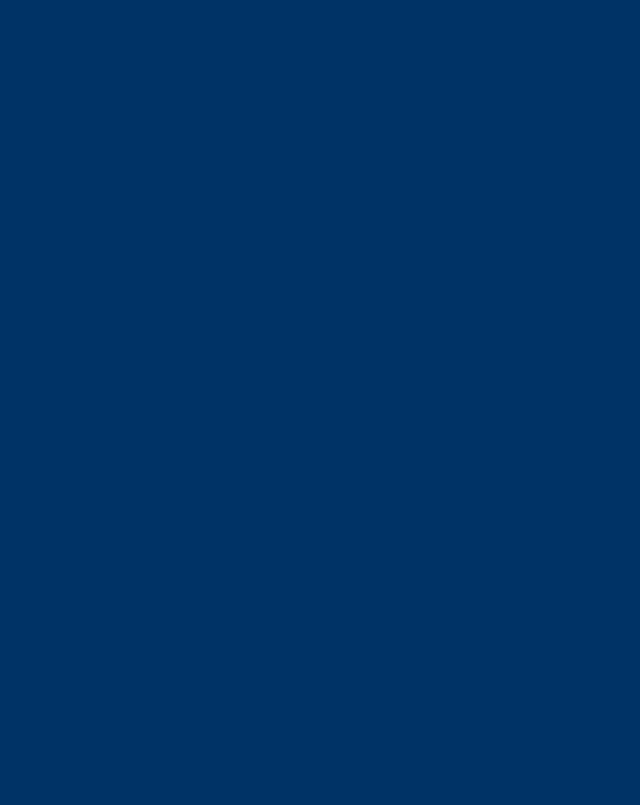
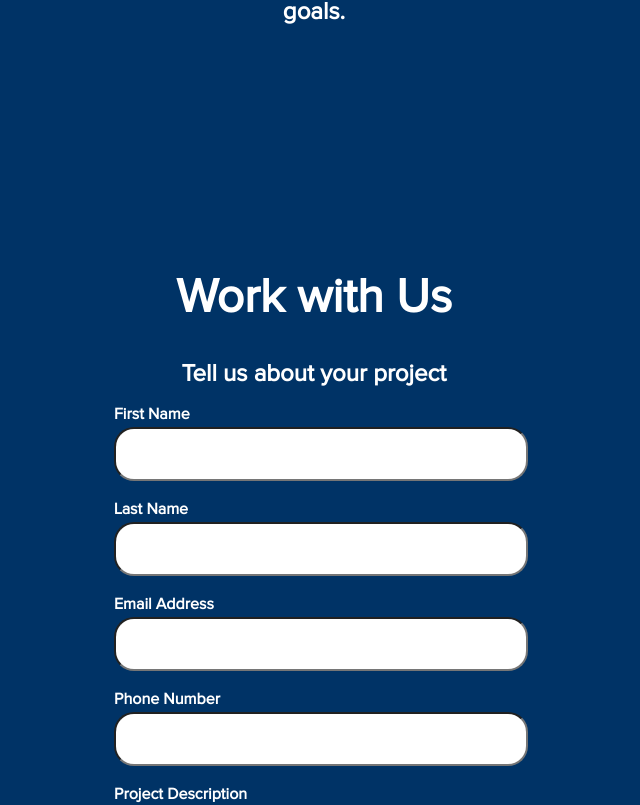
Before and after one commit to sharpk1/landing-page, a React (Create React App) app: page / in a window 1280 px wide. Shown: the part 1990-2795 px from the top of the page, without its empty margins (326-966 px from the left). Before the commit the page ends 1840 px from the top, so only its background shows below. Built offline with nearby package versions, Linux system fonts and the light colour scheme.

Commit message:
add about us content and contact form

```diff
--- a/src/MainPage.jsx
+++ b/src/MainPage.jsx
@@ -5,7 +5,9 @@ import { Element } from "react-scroll";
 import ScrollProgress from "./ScrollProgress";
 import { CiMobile4, CiMonitor, CiDatabase } from "react-icons/ci";
 import { RiShip2Line } from "react-icons/ri";
+import { Link } from 'react-scroll';
 import "./MainPage.css";
+import ProjectForm from "./ProjectForm";
 
 const MainPage = () => {
   const [fadeIn, setFadeIn] = useState(false);
@@ -102,17 +104,25 @@ const MainPage = () => {
   return (
     <>
       <Navbar />
+      <Element name="home">
       <ScrollProgress />
+      </Element>
       <MouseScroll />
+
       <div className="main-page">
         <div className={`main-page-content ${fadeIn ? "fade-in" : ""}`}>
+
           <h1 className={`main-page-title ${fadeIn ? "fade-in" : ""}`}>
             Welcome from Altiro!
           </h1>
+
           <p className="main-page-description">
             Let's make your idea a reality.
           </p>
-          <button className="main-page-button">Get Started</button>
+          <Link activeClass="active" className="navlink" to="home" spy={true} smooth={true} duration={500}>
+            <button className="main-page-button">Get Started</button>
+          </Link>
+
         </div>
       </div>
       <br />
@@ -155,19 +165,6 @@ const MainPage = () => {
               <div className="main-page-title fade-in">Mobile application development</div>
             )}
           </div>
-          {/* <div className="slide-item">
-            <CiMonitor color="white" size={100} />
-          </div>
-          <div className="slide-item">
-            <RiShip2Line
-              color="white"
-              size={100}
-              style={{ transform: showIcons ? "translateX(-300px)" : "none" }}
-            />
-          </div>
-          <div className="slide-item">
-            <CiDatabase color="white" size={100} />
-          </div> */}
         </div>
         <div>
         <div className="slide-item"  ref={monitorRef}>
@@ -237,7 +234,58 @@ const MainPage = () => {
           About Us
         </h1>
       </Element>
+      <h2
+  style={{
+    maxWidth: "900px",
+    margin: "0 auto",
+    color: "white",
+    marginTop: "20px",
+    marginBottom: "20px",
+    lineHeight: "1.5",
+    textAlign: "center"
+  }}
+>
+  Altiro LLC is a top-notch software consulting firm that specializes in web development, mobile development, backend/databases, and cloud infrastructure/devops. Our team of experts delivers cutting-edge solutions customized to your needs. Get in touch with us to discuss your software development goals.
+</h2>
 
+      <br />
+        <br />
+        <br />
+        <br />
+        <br />
+        <br />
+        <br />
+        <br />
+        <br />
+        <br />
+        <br />
+        <br />
+      <Element name="work">
+      <h1
+          style={{
+            flexWrap: "wrap",
+            alignContent: "space-between",
+            display: "flex",
+            justifyContent: "center",
+          }}
+          className={`main-page-title ${fadeIn ? "fade-in" : ""}`}
+        >
+          Work with Us
+        </h1>
+      </Element>
+      <ProjectForm/>
+      <br />
+        <br />
+        <br />
+        <br />
+        <br />
+        <br />
+        <br />
+        <br />
+        <br />
+        <br />
+        <br />
+        <br />
     </>
   );
 };
--- /dev/null
+++ b/src/ProjectForm.jsx
@@ -0,0 +1,138 @@
+import React, { useState } from "react";
+
+const ProjectForm = () => {
+  const [firstName, setFirstName] = useState("");
+  const [lastName, setLastName] = useState("");
+  const [email, setEmail] = useState("");
+  const [phoneNumber, setPhoneNumber] = useState("");
+  const [projectDescription, setProjectDescription] = useState("");
+
+  const handleSubmit = (event) => {
+    event.preventDefault();
+
+    // Perform any necessary validation or data processing here
+
+    // Clear form fields
+    setFirstName("");
+    setLastName("");
+    setEmail("");
+    setPhoneNumber("");
+    setProjectDescription("");
+  };
+
+  return (
+    <form
+      style={{
+        display: "flex",
+        flexDirection: "column",
+        maxWidth: "400px",
+        margin: "0 auto",
+      }}
+      onSubmit={handleSubmit}
+    >
+      <h2 style={{ marginBottom: "20px", textAlign: "center", color: "white" }}>
+        Tell us about your project
+      </h2>
+      {/* <div style={{ display: "flex", marginBottom: "20px" }}> */}
+      <label style={{ marginBottom: "20px", color: "white", fontWeight: "bold" }}>
+        First Name
+        <input
+          style={{
+            width: "100%",
+            padding: "5px",
+            borderRadius: "20px",
+            height: "40px",
+            marginTop: "5px"
+          }}
+          type="text"
+          value={firstName}
+          onChange={(event) => setFirstName(event.target.value)}
+          required
+        />
+      </label>
+      <label style={{ marginBottom: "20px", color: "white", fontWeight: "bold" }}>
+        Last Name
+        <input
+          style={{
+            width: "100%",
+            padding: "5px",
+            borderRadius: "20px",
+            height: "40px",
+            marginTop: "5px"
+          }}
+          type="text"
+          value={lastName}
+          onChange={(event) => setLastName(event.target.value)}
+          required
+        />
+      </label>
+      {/* </div> */}
+      <label style={{ marginBottom: "20px", color: "white", fontWeight: "bold" }}>
+        Email Address
+        <input
+          style={{
+            width: "100%",
+            padding: "5px",
+            borderRadius: "20px",
+            height: "40px",
+            marginTop: "5px"
+          }}
+          type="email"
+          value={email}
+          onChange={(event) => setEmail(event.target.value)}
+          required
+        />
+      </label>
+      <label style={{ marginBottom: "20px", color: "white", fontWeight: "bold" }}>
+        Phone Number
+        <input
+          style={{
+            width: "100%",
+            padding: "5px",
+            borderRadius: "20px",
+            height: "40px",
+            marginTop: "5px"
+          }}
+          type="tel"
+          value={phoneNumber}
+          onChange={(event) => setPhoneNumber(event.target.value)}
+          required
+        />
+      </label>
+      <label style={{ marginBottom: "20px", color: "white", fontWeight: "bold" }}>
+        Project Description
+        <textarea
+          style={{
+            width: "100%",
+            padding: "5px",
+            borderRadius: "20px",
+            height: "120px",
+            marginTop: "5px"
+          }}
+          value={projectDescription}
+          onChange={(event)=> setProjectDescription(event.target.value)}
+          required
+        />
+      </label>
+      <button
+        style={{
+          fontSize: "18px",
+          backgroundColor: '#14af62',
+          color: "white",
+          border: "none",
+          padding: "10px",
+          cursor: "pointer",
+          width: "50%",
+          borderRadius: "50px",
+          height: "50px",
+          margin: "0 auto",
+        }}
+        type="submit"
+      >
+        Submit
+      </button>
+    </form>
+  );
+};
+
+export default ProjectForm;
--- a/src/ScrollProgress.jsx
+++ b/src/ScrollProgress.jsx
@@ -24,10 +24,17 @@ const ScrollProgress = () => {
     <div className="scroll-progress">
       <div className="scroll-progress-bar" style={{ width: `${progress}%` }} />
       <div className="scroll-progress-headers">
-        <h2>Home</h2>
-        <h2>Services</h2>
-        <Link activeClass="active" className="test2" to="about" spy={true} smooth={true} duration={500}>
+      <Link activeClass="active" className="navlink" to="home" spy={true} smooth={true} duration={500}>
+          <h2>Home</h2>
+        </Link>
+        <Link activeClass="active" className="navlink" to="services" spy={true} smooth={true} duration={500}>
+          <h2>Services</h2>
+        </Link>
+        <Link activeClass="active" className="navlink" to="about" spy={true} smooth={true} duration={500}>
           <h2>About</h2>
+        </Link>
+        <Link activeClass="active" className="navlink" to="work" spy={true} smooth={true} duration={500}>
+          <h2>Work with Us</h2>
         </Link>
       </div>
     </div>
--- a/src/scroll.css
+++ b/src/scroll.css
@@ -29,3 +29,7 @@
     margin: 10px 0;
     color: white;
   }
+
+.navlink {
+  cursor: pointer;
+}
```
